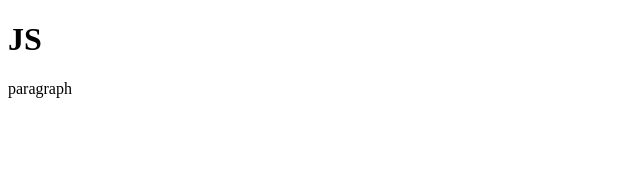
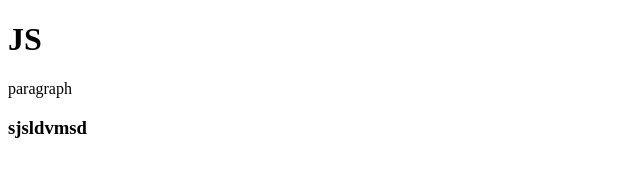
Before and after one commit to AliAbdunazarov/app, a plain HTML site: page index.html in a window 1280 px wide. Shown: the whole page, without its empty margins (0-640 px from the left). Drawn offline with Linux system fonts and the light colour scheme; files whose address does not match are found by name.

Commit message:
new tags

```diff
--- a/index.html
+++ b/index.html
@@ -10,6 +10,7 @@
 
     <h1>JS</h1>
     <p>paragraph</p>
+    <h3>sjsldvmsd</h3>
     <script src="../MainJS/java.js"></script>
 </body>
 </html>
```
